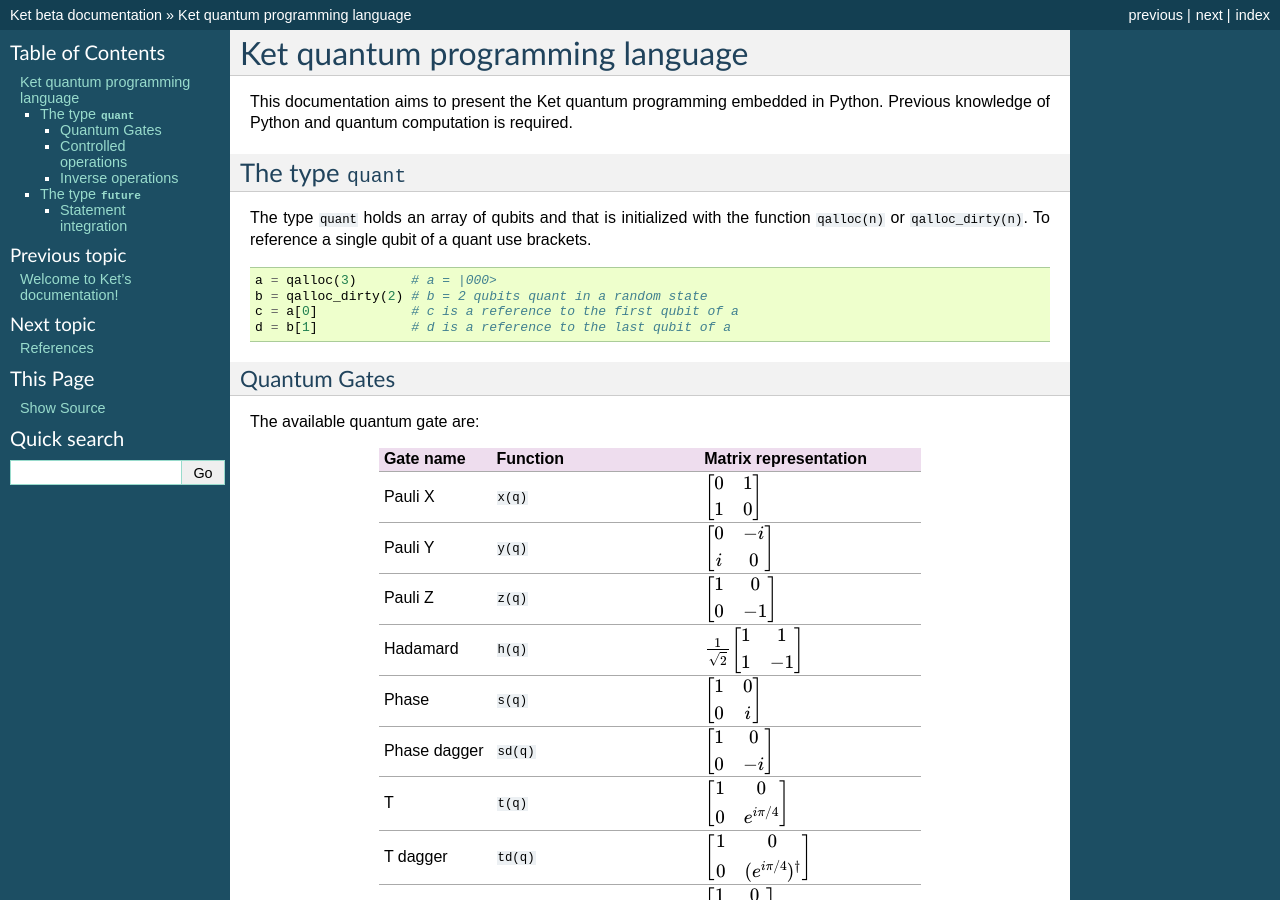
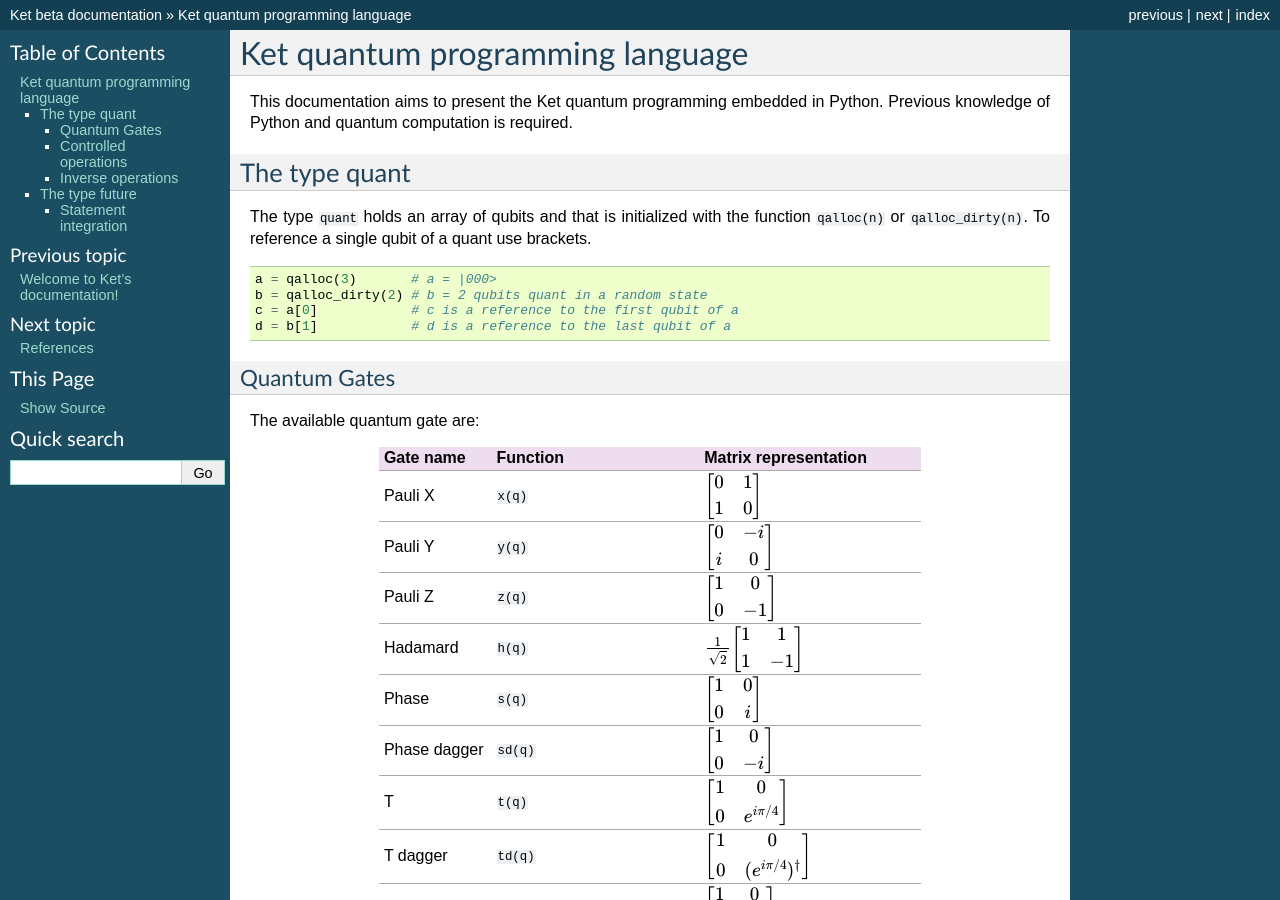
Before and after one commit to quantum-ket/ket, a Sphinx documentation site: the page built from docs/source/ket.rst, in a window 1280 px wide and 900 px high. Built offline with Sphinx 7.4.7, drawn with Linux system fonts in a browser that asks for light colours; some of the changed text lies outside the part shown.

```diff
--- a/docs/source/ket.rst
+++ b/docs/source/ket.rst
@@ -4,8 +4,8 @@ Ket quantum programming language
 This documentation aims to present the Ket quantum programming embedded in
 Python. Previous knowledge of Python and quantum computation is required.
 
-The type ``quant``
-------------------
+The type quant
+--------------
 
 The type ``quant`` holds an array of qubits and that is initialized with the
 function ``qalloc(n)`` or ``qalloc_dirty(n)``.  To reference a single qubit of a
@@ -116,8 +116,8 @@ For example to apply a inverse Quantum Fourier Transform:
 .. warning:: ``with inverse():`` and ``adj(gate, *args)`` does not operate with
     ``measure(q)``, ``qalloc(n)``, or ``qalloc_dirty(n)``.
 
-The type ``future``
--------------------
+The type future
+---------------
 
 The type ``future`` holds an ``int`` that is primarily available at the quantum
 computer, as proposed by [arXiv:2006.00131]_.
@@ -136,9 +136,9 @@ execute the necessary quantum code.
 
     result = m5.get() # result is a int
 
-.. note:: The available operations between ``future`` ``future`` and ``future``
-    ``int`` are ``==``, ``!=``, ``<``, ``<=``, ``>``, ``>=``, ``+``, ``-``, ``*``,
-    ``/``, ``<<``, ``>>``, ``&``, ``^``, ``|``
+.. note:: The available operations between ``future``-``future`` and
+    ``future``-``int`` are ``==``, ``!=``, ``<``, ``<=``, ``>``, ``>=``, ``+``,
+    ``-``, ``*``, ``/``, ``<<``, ``>>``, ``and``, ``xor``, and ``or``.
 
 Statement integration
 ^^^^^^^^^^^^^^^^^^^^^
```
